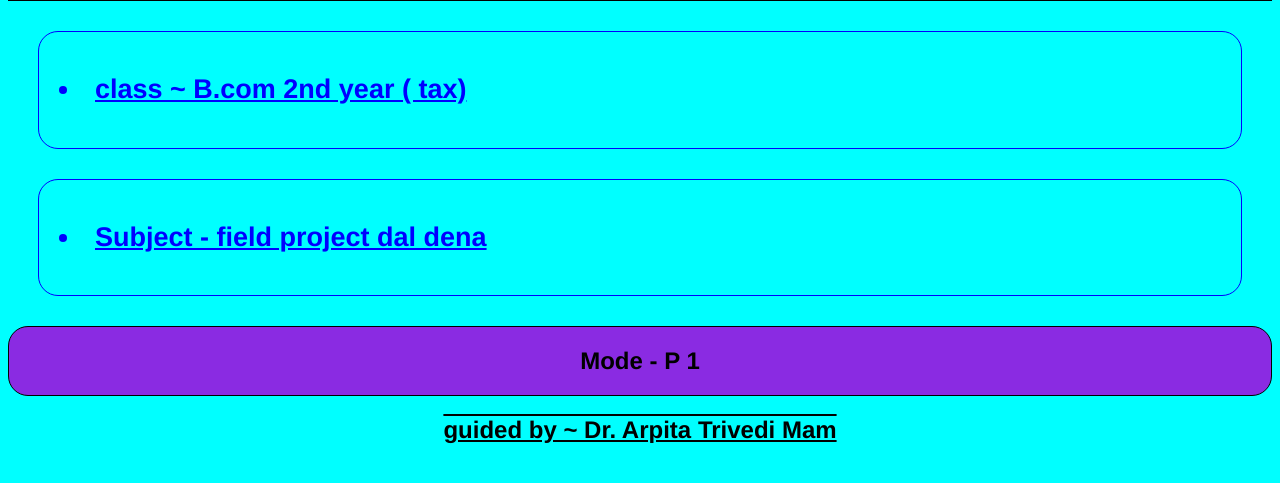
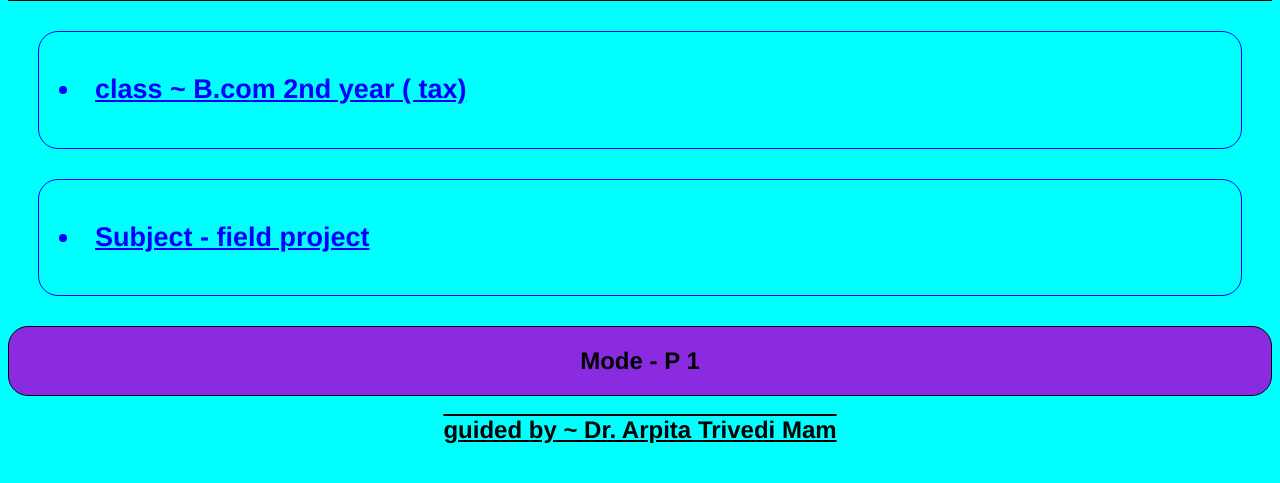
Before and after one commit to brajmohan88/Riya-dee-project, a plain HTML site: page index.html in a window 1280 px wide. Shown: the part 223-706 px from the top of the page. Drawn offline with Linux system fonts and the light colour scheme.

Commit message:
Update index.html

```diff
--- a/index.html
+++ b/index.html
@@ -69,7 +69,7 @@
     <div class="class">
         <h2><li>class ~ B.com 2nd year ( tax) </li></h2>
     </div>
-    <div class="Subject"><h2><li>Subject - field project dal dena</li></h2></div>
+    <div class="Subject"><h2><li>Subject - field project</li></h2></div>
     <div class="mode"><h2>Mode - P 1</h2></div>
     <div class="guided"><h2>guided by ~ Dr. Arpita Trivedi Mam</h2></div>
 
```
